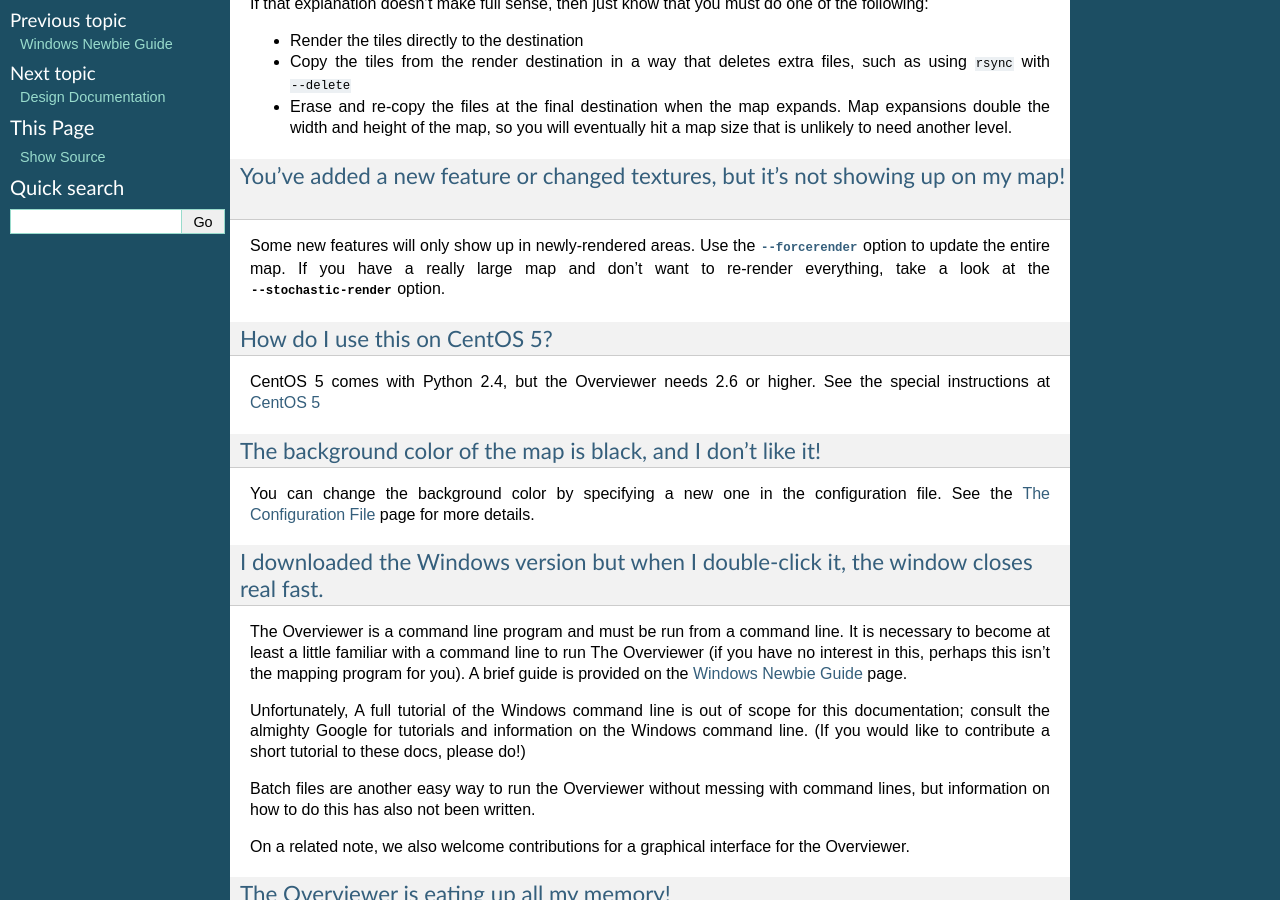
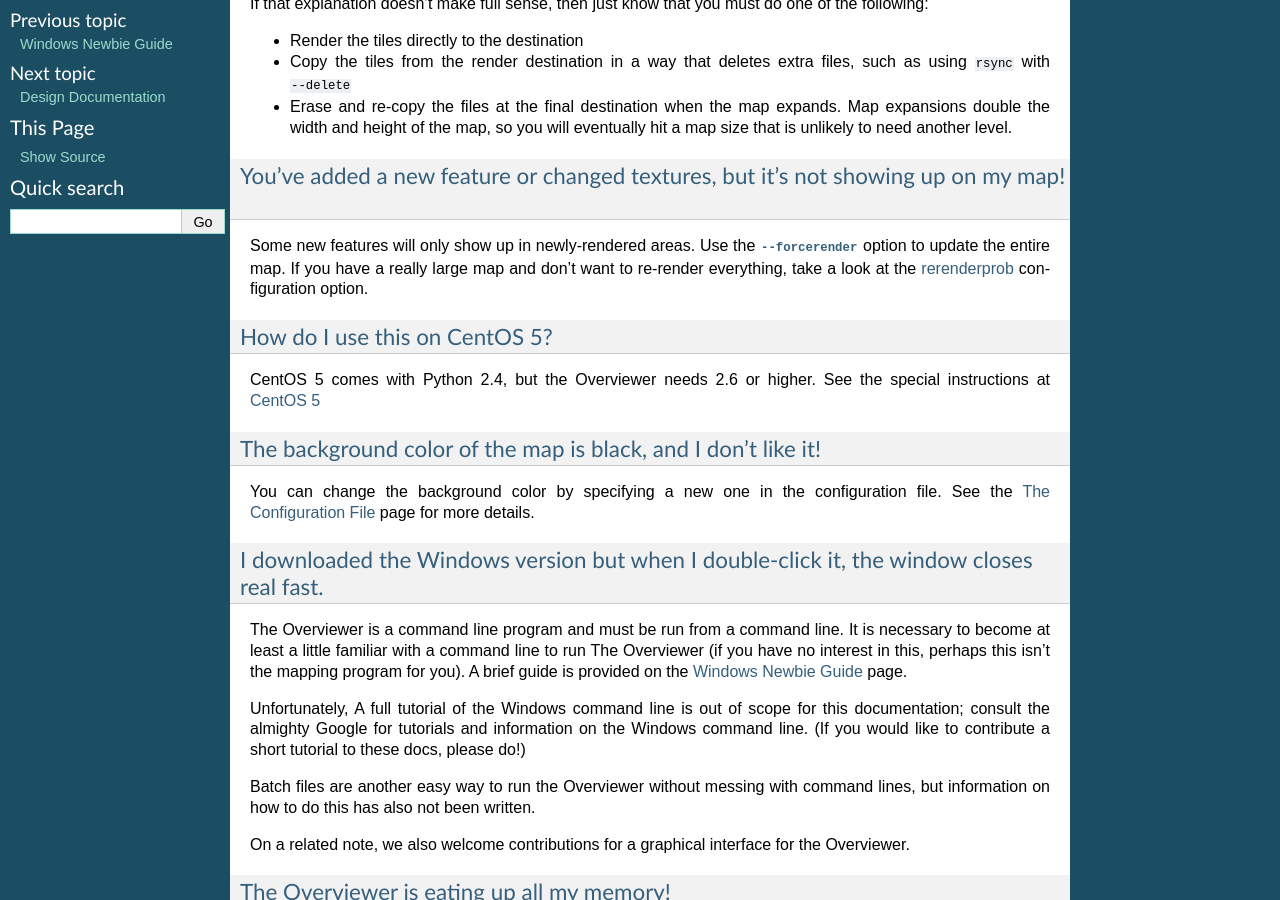
Before and after one commit to overviewer/Minecraft-Overviewer, a Sphinx documentation site: the page built from docs/faq.rst, in a window 1280 px wide and 900 px high, scrolled down 715 px. Built offline with Sphinx 7.4.7, drawn with Linux system fonts in a browser that asks for light colours.

Commit message:
Fix reference to stochastic command line option

```diff
--- a/docs/config.rst
+++ b/docs/config.rst
@@ -472,6 +472,8 @@ values. The valid configuration keys are listed below.
 
     **Default:** ``"upper-left"``
 
+.. _rerenderprob:
+
 ``rerenderprob``
     This is the probability that a tile will be rerendered even though there may
     have been no changes to any blocks within that tile. Its value should be a
--- a/docs/faq.rst
+++ b/docs/faq.rst
@@ -44,7 +44,7 @@ You've added a new feature or changed textures, but it's not showing up on my ma
 Some new features will only show up in newly-rendered areas. Use the
 :option:`--forcerender` option to update the entire map. If you have a really
 large map and don't want to re-render everything, take a look at
-the :option:`--stochastic-render` option.
+the :ref:`rerenderprob` configuration option.
 
 How do I use this on CentOS 5?
 ------------------------------
```
